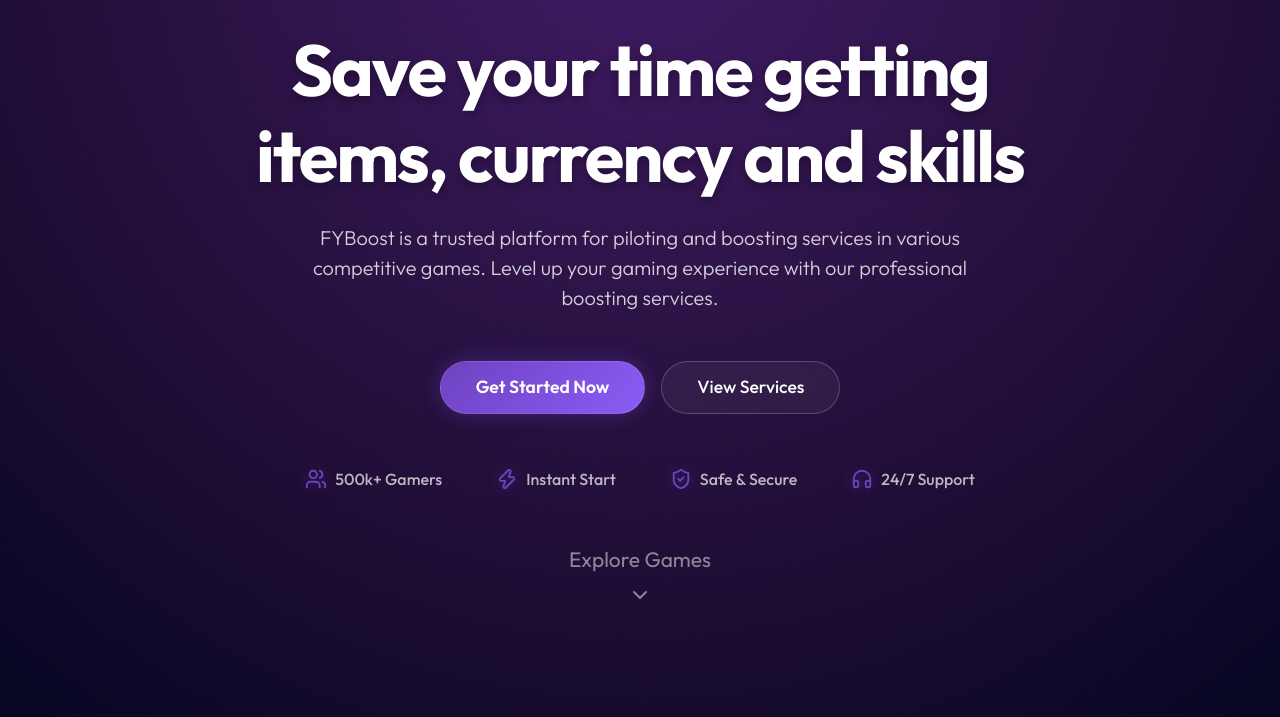
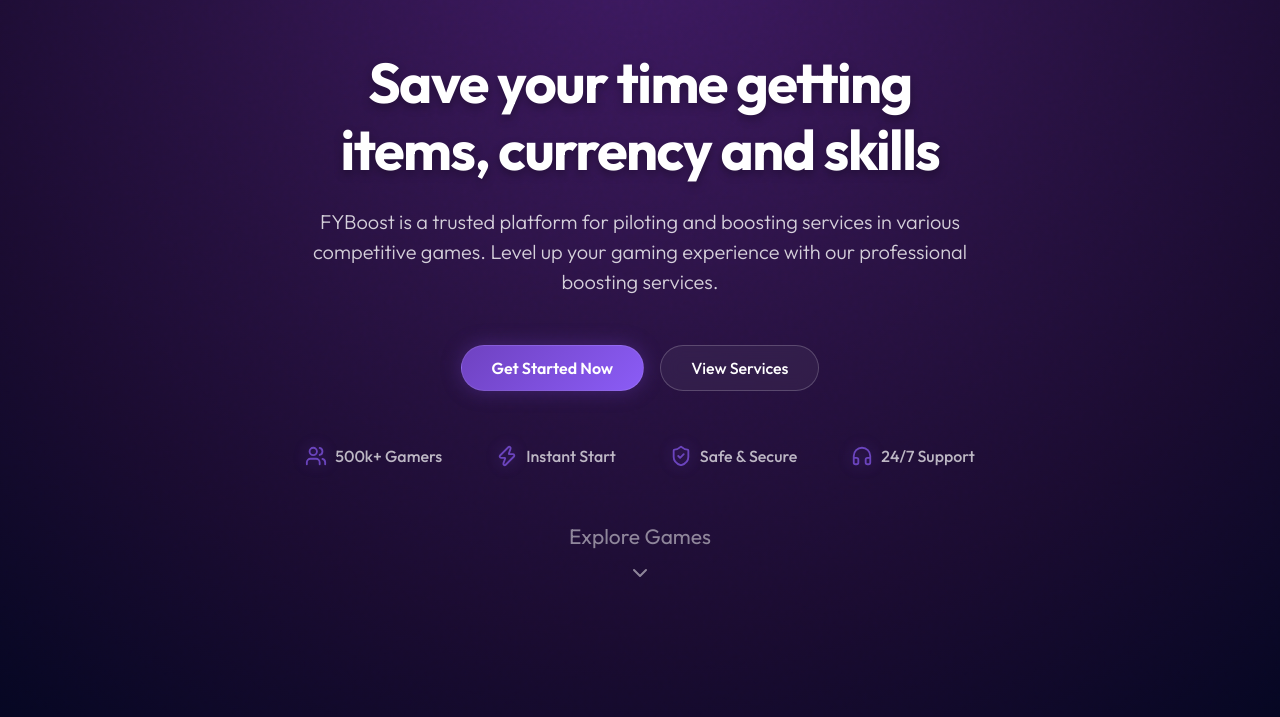
Before and after one commit to ftryyln/fyboost-gaming-marketplace, a plain HTML site: page index.html in a window 1280 px wide. Shown: the part 83-800 px from the top of the page. Drawn offline with nearby package versions, Linux system fonts and the light colour scheme.

Commit message:
style: scale down UI components for better proportional balance

```diff
--- a/assets/styles/styles.css
+++ b/assets/styles/styles.css
@@ -218,18 +218,26 @@
 }
 
 .hero-section h1 {
-    letter-spacing: -2px;
+    font-size: 3.5rem;
+    /* Reduced from default display-2 */
+    letter-spacing: -1.5px;
     text-shadow: 0 4px 10px rgba(0, 0, 0, 0.3);
+}
+
+.display-2 {
+    font-size: 3.5rem !important;
+    /* Global override for oversized headers */
 }
 
 .cta-btn {
     background: linear-gradient(135deg, #6f42c1 0%, #8b5cf6 100%);
     color: white !important;
-    padding: 12px 35px;
+    padding: 10px 30px;
+    /* Reduced padding */
     border-radius: 50px;
     font-weight: 600;
-    font-size: 1.1rem;
-    border: none;
+    font-size: 1rem;
+    /* Reduced font size */
     box-shadow: 0 0 20px rgba(111, 66, 193, 0.4);
     transition: all 0.3s ease;
     text-decoration: none !important;
@@ -246,10 +254,12 @@
     border: 1.5px solid rgba(255, 255, 255, 0.2);
     /* Thicker for better anti-aliasing */
     color: white !important;
-    padding: 12px 35px;
+    padding: 10px 30px;
+    /* Reduced padding */
     border-radius: 50px;
     font-weight: 500;
-    font-size: 1.1rem;
+    font-size: 1rem;
+    /* Reduced font size */
     transition: all 0.3s ease;
     text-decoration: none !important;
     display: inline-flex;
@@ -798,13 +808,15 @@
 /* ====================================== */
 
 .page-header {
-    padding: 160px 0 40px;
+    padding: 140px 0 30px;
+    /* Reduced padding */
     text-align: center;
     position: relative;
 }
 
 .page-header h1 {
-    font-size: 3.5rem;
+    font-size: 2.8rem;
+    /* Reduced from 3.5rem */
     font-weight: 800;
     margin-bottom: 20px;
     letter-spacing: -1px;
```
